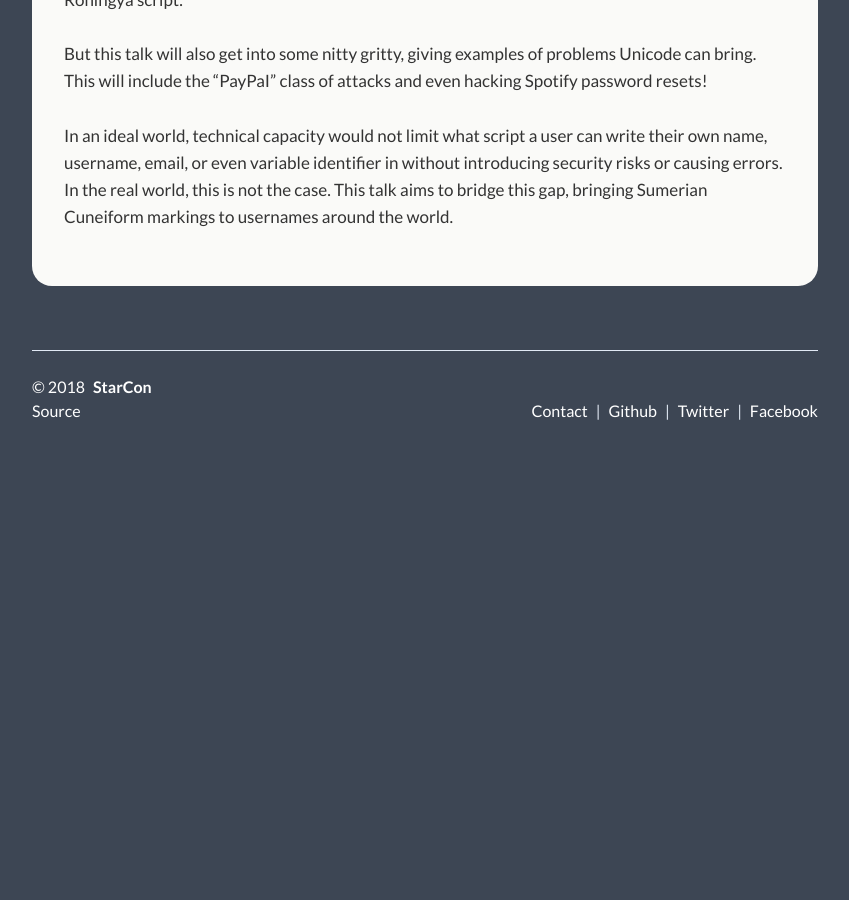
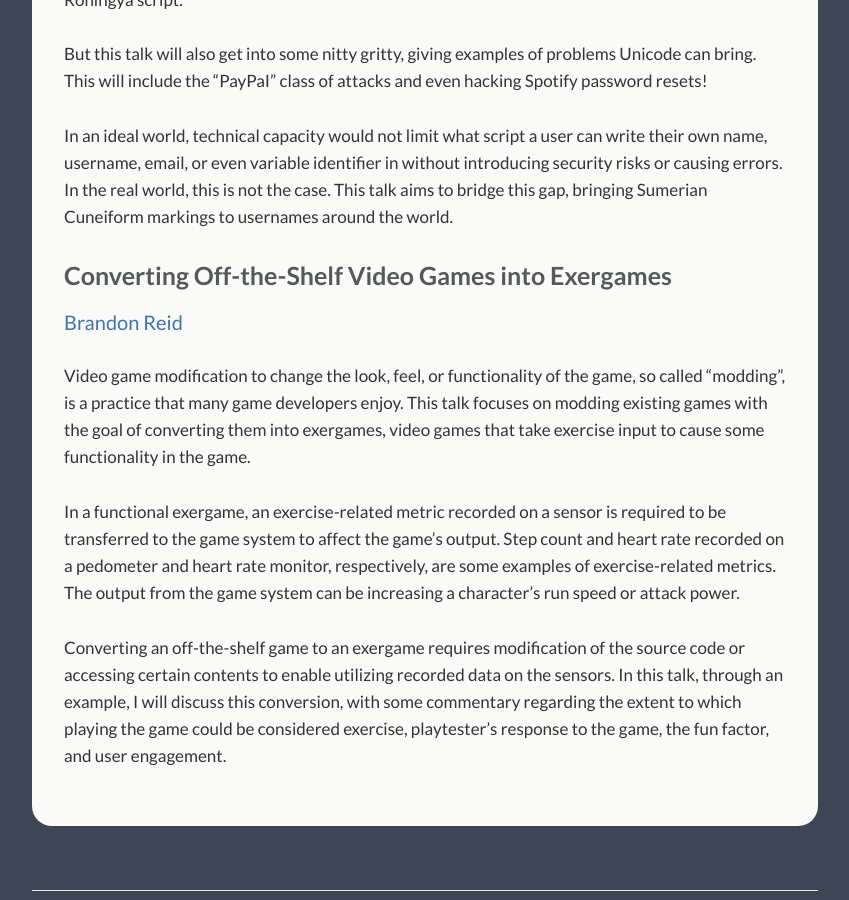
Before and after one commit to StarConKW/starconkw.github.io, a Jekyll site: the page built from _pages/talks.md, in a window 1280 px wide and 900 px high, scrolled down 7592 px. Shown: the whole window, without its empty margins (215-1064 px from the left). Built offline with Jekyll 4.4.1, drawn with Linux system fonts in a browser that asks for light colours; before the commit the page ends 8111 px from its top, so only the background shows below that.

```diff
--- a/_pages/talks.md
+++ b/_pages/talks.md
@@ -235,3 +235,15 @@ But this talk will also get into some nitty gritty, giving examples of problems
 <br/><br/>
 In an ideal world, technical capacity would not limit what script a user can write their own name, username, email, or even variable identifier in without introducing security risks or causing errors. In the real world, this is not the case. This talk aims to bridge this gap, bringing Sumerian Cuneiform markings to usernames around the world.
 </p>
+
+### Converting Off-the-Shelf Video Games into Exergames
+
+[Brandon Reid](/speakers#brandon-reid)
+
+<p class="abstract">
+Video game modification to change the look, feel, or functionality of the game, so called “modding”, is a practice that many game developers enjoy. This talk focuses on modding existing games with the goal of converting them into exergames, video games that take exercise input to cause some functionality in the game.
+<br/><br/>
+In a functional exergame, an exercise-related metric recorded on a sensor is required to be transferred to the game system to affect the game’s output. Step count and heart rate recorded on a pedometer and heart rate monitor, respectively, are some examples of exercise-related metrics. The output from the game system can be increasing a character’s run speed or attack power.
+<br/><br/>
+Converting an off-the-shelf game to an exergame requires modification of the source code or accessing certain contents to enable utilizing recorded data on the sensors. In this talk, through an example, I will discuss this conversion, with some commentary regarding the extent to which playing the game could be considered exercise, playtester’s response to the game, the fun factor, and user engagement.
+</p>
```
Also changed, not shown: _pages/speakers.md (+13 -0 lines), assets/img/speakers/wesley.jpeg (added), 1 other file.
